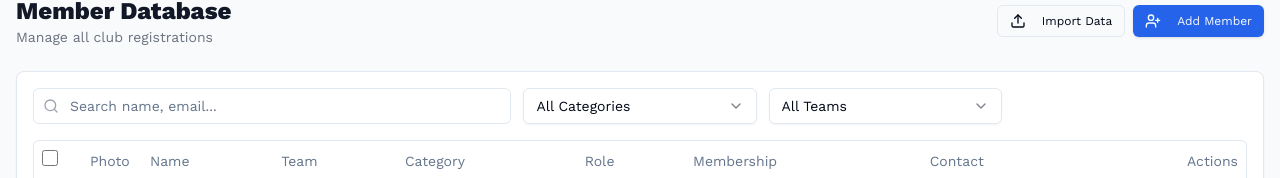
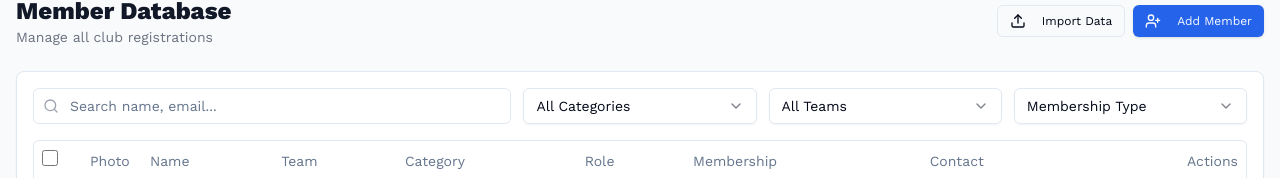
Before and after one commit to audioexpression/sg-7e6bc5f2-5cce-4c9a-b005-403f1c6031da-1782323627, a Next.js app: page /members in a window 1280 px wide. Shown: the part 113-291 px from the top of the page. Built offline with nearby package versions, Linux system fonts and the light colour scheme.

Commit message:
feat(members): Add membership type filter dropdown

```diff
--- a/src/pages/members.tsx
+++ b/src/pages/members.tsx
@@ -568,6 +568,15 @@ export default function MembersPage() {
                   {filterCategory === "all" ? teamOptions.map(t => <SelectItem key={t} value={t}>{t}</SelectItem>) : (TEAMS_BY_CATEGORY[filterCategory as keyof typeof TEAMS_BY_CATEGORY] || []).map(t => <SelectItem key={t} value={t}>{t}</SelectItem>)}
                 </SelectContent>
               </Select>
+              <Select value={filterMembershipCategory} onValueChange={setFilterMembershipCategory}>
+                <SelectTrigger><SelectValue placeholder="Membership Type" /></SelectTrigger>
+                <SelectContent>
+                  <SelectItem value="all">All Types</SelectItem>
+                  <SelectItem value="Member">Member</SelectItem>
+                  <SelectItem value="Sponsored">Sponsored</SelectItem>
+                  <SelectItem value="Scholarship">Scholarship</SelectItem>
+                </SelectContent>
+              </Select>
               {(searchTerm || filterTeam !== "all" || filterCategory !== "all") && (
                 <Button variant="ghost" onClick={handleClearFilters} className="text-red-600">
                   <X className="w-4 h-4 mr-1" />Clear
```
Also changed, not shown: 1 other file (tests, documents, lock files or other folders).
